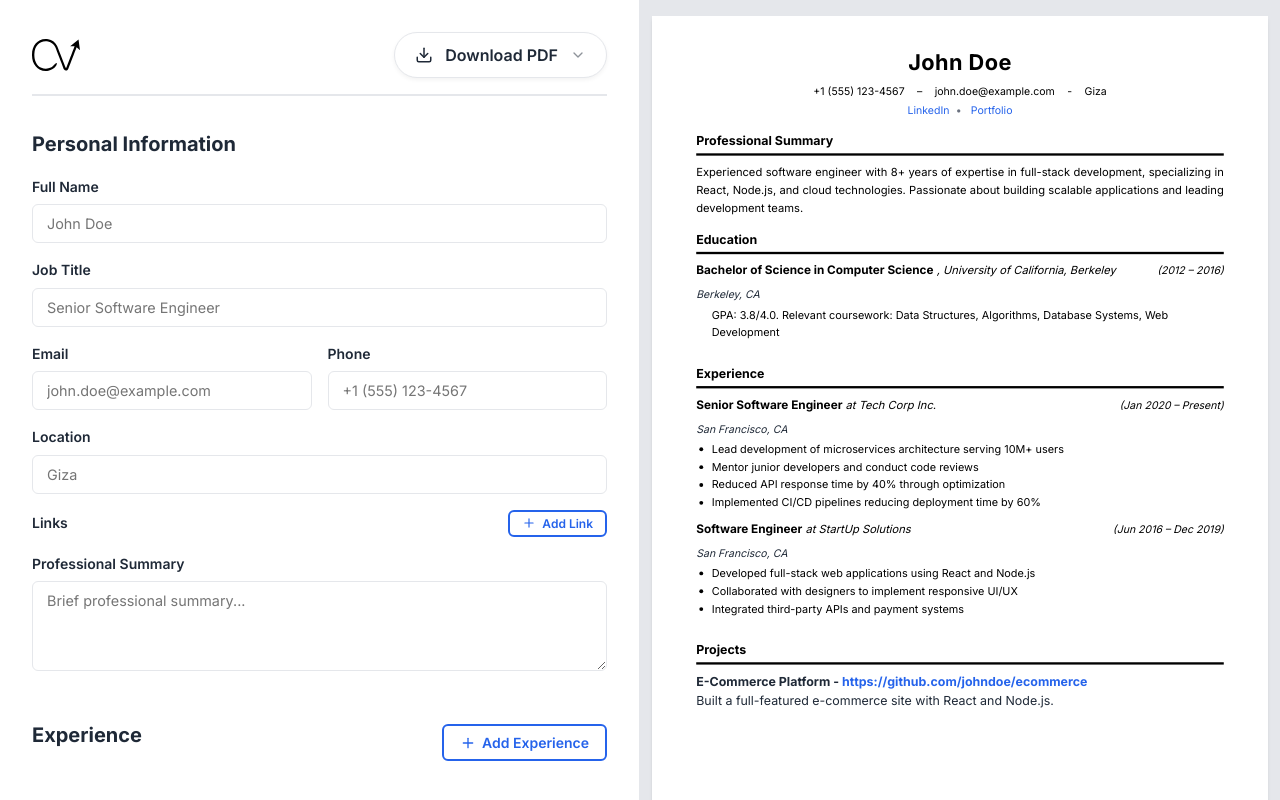
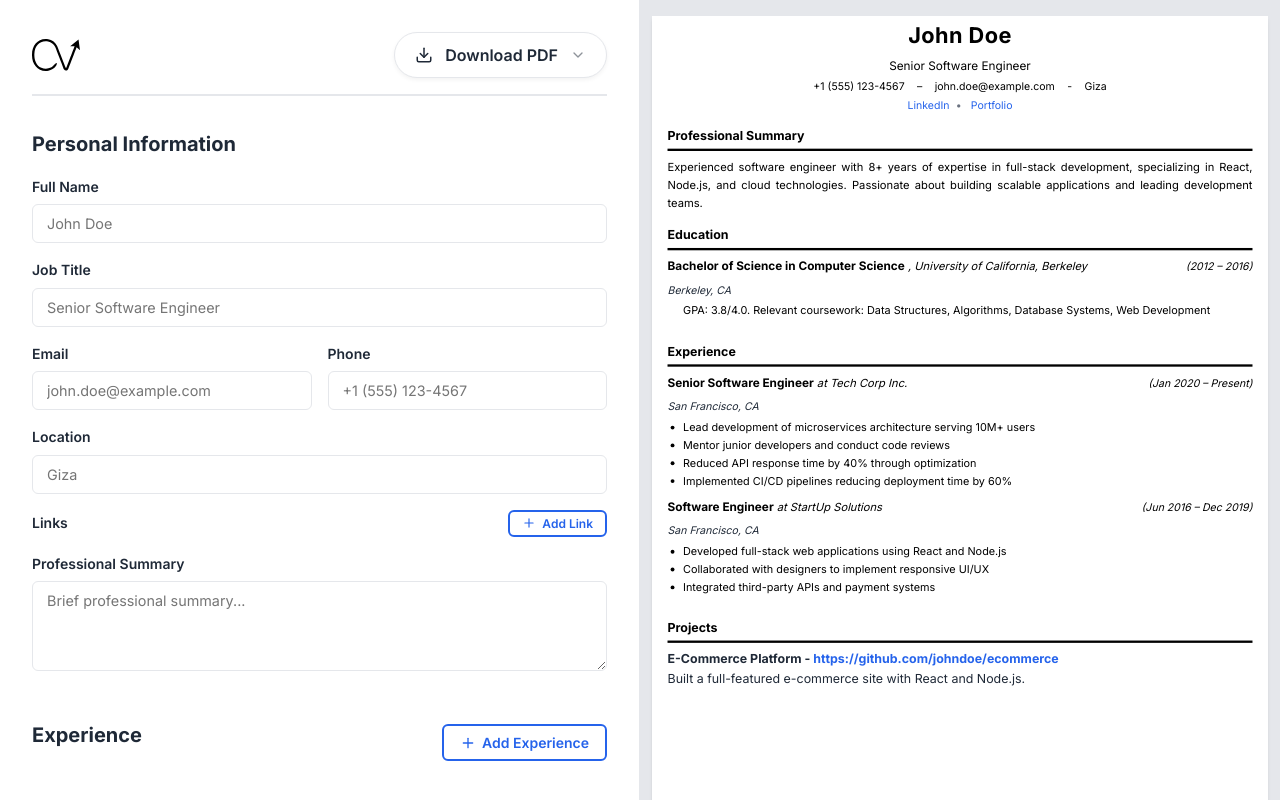
Before and after one commit to graphiczoones-stack/CV, a React (Vite) app: page / in a window 1280 px wide. Both pictures are taken after a click on the button "Skip". Built offline with nearby package versions, Linux system fonts and the light colour scheme.

Commit message:
Fix missing job title in preview and update A4 page padding

```diff
--- a/src/components/Preview/A4Page.css
+++ b/src/components/Preview/A4Page.css
@@ -27,7 +27,7 @@
     max-width: 794px !important;
     height: 1123px !important;
     background: white;
-    padding: 38px 57px;
+    padding: 3px 20px;
     /* approx 10mm 15mm */
     box-shadow: 0 4px 6px -1px rgb(0 0 0 / 0.1), 0 2px 4px -2px rgb(0 0 0 / 0.1);
     margin: 0 auto 2rem auto;
--- a/src/components/Preview/A4Page.jsx
+++ b/src/components/Preview/A4Page.jsx
@@ -398,6 +398,7 @@ const A4Page = () => {
     const renderHeader = () => (
         <header className="cv-header">
             <h1 className="cv-name">{displayData.personal.name}</h1>
+            {displayData.personal.title && <div className="cv-title">{displayData.personal.title}</div>}
             <div className="cv-contact">
                 {displayData.personal.phone && <span>{displayData.personal.phone}</span>}
                 {displayData.personal.phone && displayData.personal.email && <span className="separator"> – </span>}
```
